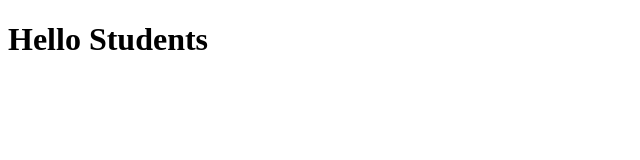
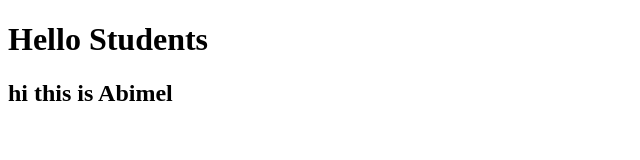
Before and after one commit to abimelsbk/hello2, a plain HTML site: page index.html in a window 1280 px wide. Shown: the whole page, without its empty margins (0-640 px from the left). Drawn offline with Linux system fonts and the light colour scheme.

Commit message:
abimel said hi

```diff
--- a/index.html
+++ b/index.html
@@ -7,6 +7,6 @@
 </head>
 <body>
     <h1>Hello Students</h1>
-
+    <h2>hi this is Abimel</h2>
 </body>
 </html>
```
